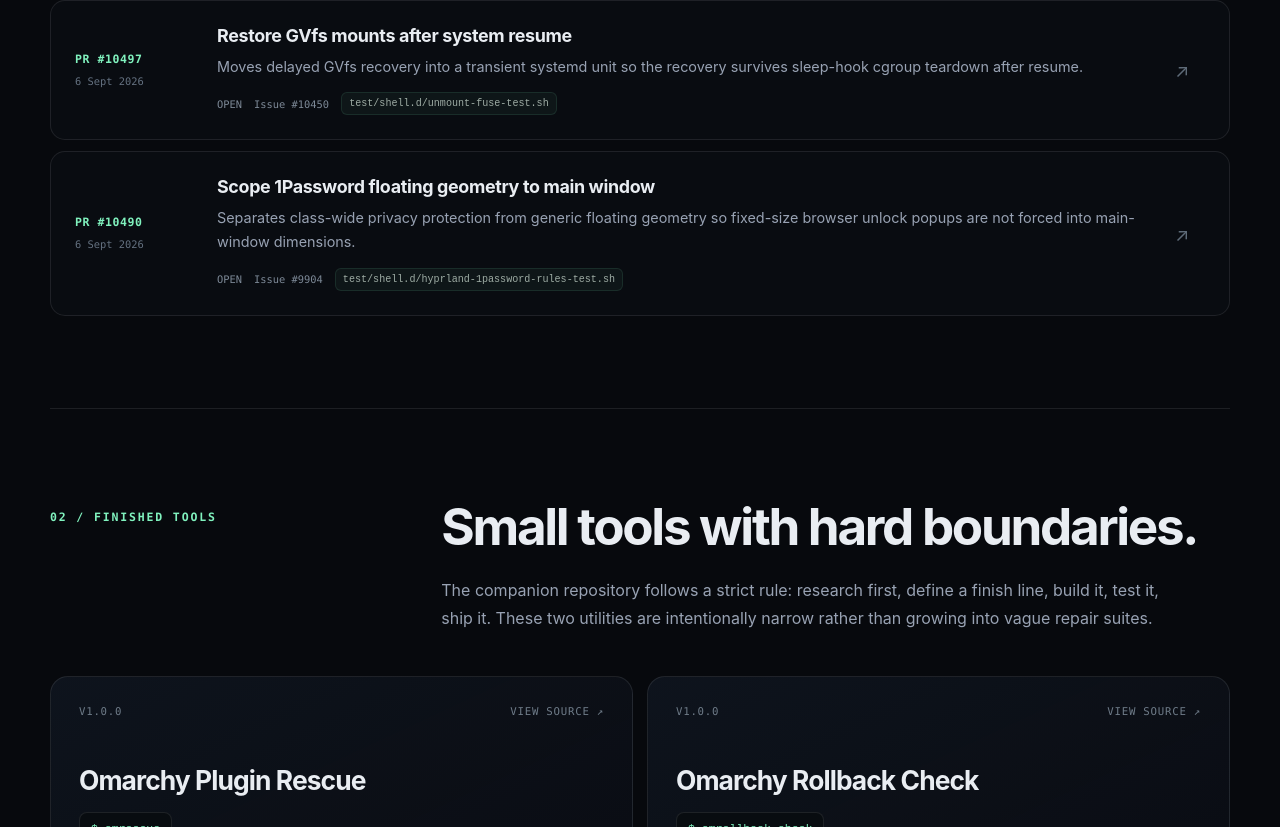
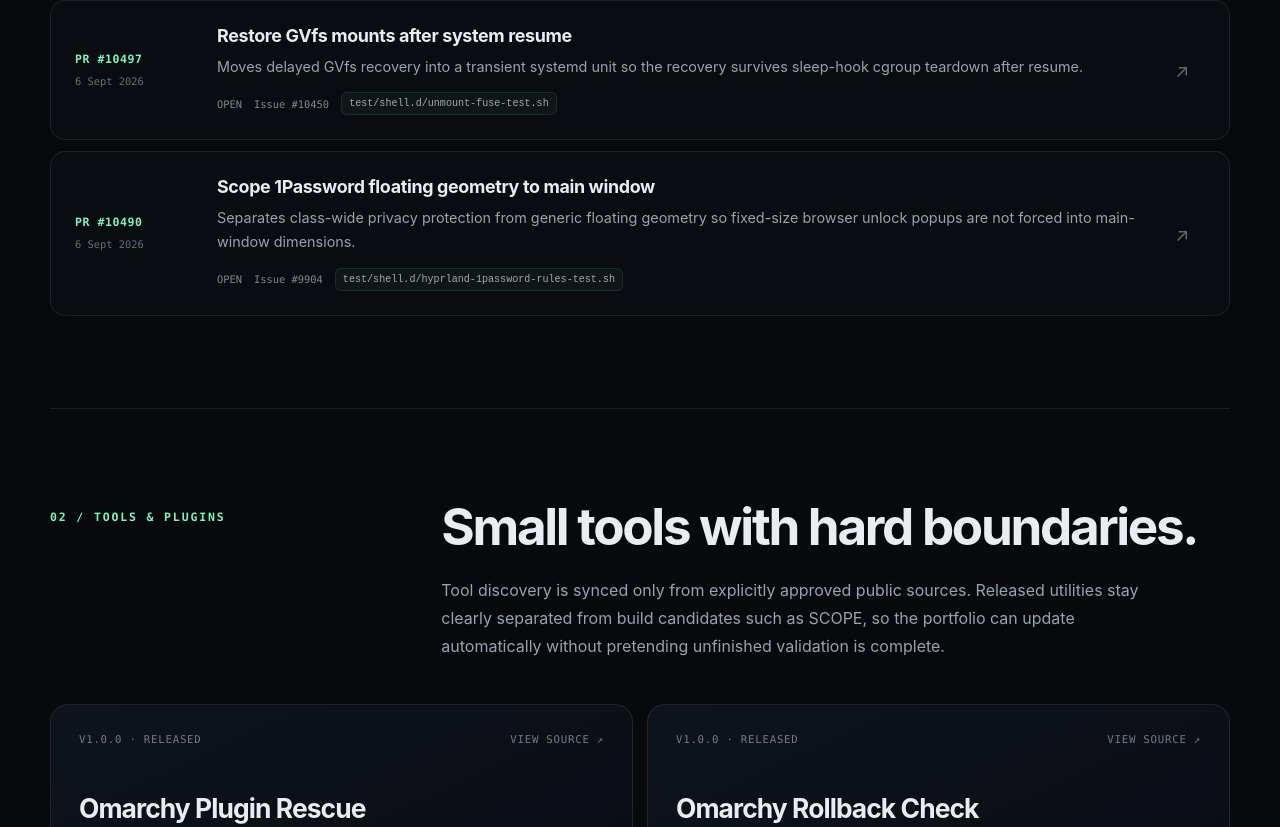
Before and after one commit to Drecullith/DrecSec, a React (Vite) app: page /projects/omarchy-contributions in a window 1280 px wide. Shown: the part 1973-2800 px from the top of the page. Built offline with nearby package versions, Linux system fonts and the light colour scheme.

Commit message:
feat: sync public Omarchy tools and plugin work

```diff
--- a/src/data/omarchy.generated.ts
+++ b/src/data/omarchy.generated.ts
@@ -1,5 +1,5 @@
-// Generated by scripts/sync-omarchy.mjs from PUBLIC GitHub PR metadata.
-// Do not place secrets or private-account data in this file.
+// Generated by scripts/sync-omarchy.mjs from PUBLIC GitHub PR/tool metadata.
+// Sources are explicitly limited; do not place secrets or private-account data in this file.
 
 export type OmarchyPullRequest = {
   number: number
@@ -12,13 +12,22 @@ export type OmarchyPullRequest = {
   test: string | null
 }
 
+export type OmarchyTool = {
+  id: string
+  name: string
+  version: string | null
+  stage: 'released' | 'build-candidate' | 'public'
+  href: string
+  sourceRepo: string
+}
+
 export const omarchyPullRequests: OmarchyPullRequest[] = [
   {
     "number": 10742,
     "title": "Warn about orphaned legacy Hyprland config",
     "state": "open",
     "createdAt": "2026-09-07T23:42:45Z",
-    "updatedAt": "2026-09-07T23:42:46Z",
+    "updatedAt": "2026-09-08T17:06:20Z",
     "href": "https://github.com/omacom/omarchy/pull/10742",
     "issue": "#6933",
     "test": "test/shell.d/upgrade-to-quattro-legacy-hypr-config-test.sh"
@@ -28,7 +37,7 @@ export const omarchyPullRequests: OmarchyPullRequest[] = [
     "title": "Fix explicit bar toggle direction",
     "state": "open",
     "createdAt": "2026-09-07T09:58:38Z",
-    "updatedAt": "2026-09-07T19:23:50Z",
+    "updatedAt": "2026-09-08T17:00:47Z",
     "href": "https://github.com/omacom/omarchy/pull/10623",
     "issue": "#10621",
     "test": null
@@ -38,7 +47,7 @@ export const omarchyPullRequests: OmarchyPullRequest[] = [
     "title": "Use Ctrl+V for clipboard image paste",
     "state": "open",
     "createdAt": "2026-09-06T19:53:56Z",
-    "updatedAt": "2026-09-06T19:53:56Z",
+    "updatedAt": "2026-09-08T17:02:31Z",
     "href": "https://github.com/omacom/omarchy/pull/10535",
     "issue": "#10526",
     "test": "test/shell.d/clipboard-file-paste-test.sh"
@@ -48,7 +57,7 @@ export const omarchyPullRequests: OmarchyPullRequest[] = [
     "title": "Drop browser codec preloads from yt-dlp host",
     "state": "open",
     "createdAt": "2026-09-06T17:07:23Z",
-    "updatedAt": "2026-09-06T22:05:09Z",
+    "updatedAt": "2026-09-08T17:01:35Z",
     "href": "https://github.com/omacom/omarchy/pull/10513",
     "issue": "#10469",
     "test": "test/shell.d/chromium-ytdlp-preload-test.sh"
@@ -58,7 +67,7 @@ export const omarchyPullRequests: OmarchyPullRequest[] = [
     "title": "Keep Bluetooth device actions on the panel adapter",
     "state": "open",
     "createdAt": "2026-09-06T16:34:07Z",
-    "updatedAt": "2026-09-06T19:40:18Z",
+    "updatedAt": "2026-09-08T17:03:35Z",
     "href": "https://github.com/omacom/omarchy/pull/10501",
     "issue": "#10479",
     "test": "test/shell.d/bluetooth-multi-adapter-test.sh"
@@ -68,7 +77,7 @@ export const omarchyPullRequests: OmarchyPullRequest[] = [
     "title": "Restore GVfs mounts after system resume",
     "state": "open",
     "createdAt": "2026-09-06T15:56:31Z",
-    "updatedAt": "2026-09-06T15:56:32Z",
+    "updatedAt": "2026-09-08T17:04:25Z",
     "href": "https://github.com/omacom/omarchy/pull/10497",
     "issue": "#10450",
     "test": "test/shell.d/unmount-fuse-test.sh"
@@ -78,9 +87,44 @@ export const omarchyPullRequests: OmarchyPullRequest[] = [
     "title": "Scope 1Password floating geometry to main window",
     "state": "open",
     "createdAt": "2026-09-06T15:23:56Z",
-    "updatedAt": "2026-09-06T15:23:57Z",
+    "updatedAt": "2026-09-08T17:05:42Z",
     "href": "https://github.com/omacom/omarchy/pull/10490",
     "issue": null,
     "test": "test/shell.d/hyprland-1password-rules-test.sh"
   }
 ]
+
+export const omarchyTools: OmarchyTool[] = [
+  {
+    "id": "contrib:plugin-rescue",
+    "name": "Omarchy Plugin Rescue",
+    "version": "v1.0.0",
+    "stage": "released",
+    "href": "https://github.com/Drecullith/Omarchy-Contributions/tree/main/tools/plugin-rescue",
+    "sourceRepo": "Drecullith/Omarchy-Contributions"
+  },
+  {
+    "id": "contrib:rollback-check",
+    "name": "Omarchy Rollback Check",
+    "version": "v1.0.0",
+    "stage": "released",
+    "href": "https://github.com/Drecullith/Omarchy-Contributions/tree/main/tools/rollback-check",
+    "sourceRepo": "Drecullith/Omarchy-Contributions"
+  },
+  {
+    "id": "contrib:migration-check",
+    "name": "Omarchy Migration Check",
+    "version": "v1.0.0",
+    "stage": "released",
+    "href": "https://github.com/Drecullith/Omarchy-Contributions/tree/main/tools/migration-check",
+    "sourceRepo": "Drecullith/Omarchy-Contributions"
+  },
+  {
+    "id": "repo:omarchy-scope",
+    "name": "SCOPE",
+    "version": "v0.1.0",
+    "stage": "build-candidate",
+    "href": "https://github.com/Drecullith/omarchy-scope",
+    "sourceRepo": "Drecullith/omarchy-scope"
+  }
+]
--- a/src/pages/OmarchyContributionsPage.tsx
+++ b/src/pages/OmarchyContributionsPage.tsx
@@ -1,6 +1,6 @@
 import { useEffect } from 'react'
 import { SectionHeading } from '../components/SectionHeading'
-import { omarchyPullRequests } from '../data/omarchy.generated'
+import { omarchyPullRequests, omarchyTools } from '../data/omarchy.generated'
 
 const details: Record<number, { summary: string; issue?: string; test?: string }> = {
   10623: {
@@ -35,24 +35,33 @@ const details: Record<number, { summary: string; issue?: string; test?: string }
   },
 }
 
-const tools = [
-  {
-    name: 'Omarchy Plugin Rescue',
-    version: 'v1.0.0',
+type ToolPresentation = {
+  description: string
+  points: string[]
+  command?: string
+}
+
+const toolDetails: Record<string, ToolPresentation> = {
+  'contrib:plugin-rescue': {
     command: 'omrescue',
     description: 'A TTY-safe recovery utility that temporarily removes only third-party shell-plugin references from shell.json, preserves unrelated configuration, and can restore the exact original file afterward.',
     points: ['No sudo or daemon', 'Atomic config replacement', 'Byte-for-byte restore snapshot', 'Never executes plugin code'],
-    href: 'https://github.com/Drecullith/Omarchy-Contributions/tree/main/tools/plugin-rescue',
   },
-  {
-    name: 'Omarchy Rollback Check',
-    version: 'v1.0.0',
+  'contrib:rollback-check': {
     command: 'omrollback-check',
     description: 'A read-only diagnostic for root/home migration-ledger drift after a root snapshot restore, with conservative CONFIRMED and POTENTIAL evidence classes.',
     points: ['Read-only by design', 'No migration replay', 'No snapshot changes', 'No network or telemetry'],
-    href: 'https://github.com/Drecullith/Omarchy-Contributions/tree/main/tools/rollback-check',
   },
-]
+  'contrib:migration-check': {
+    command: 'ommigration-check',
+    description: 'A read-only Quattro audit for legacy Hyprland .conf files that can survive the 3.x to Lua migration even though the active configuration has moved on.',
+    points: ['Read-only audit', 'No config conversion', 'No deletion or sourcing', 'Conservative result states'],
+  },
+  'repo:omarchy-scope': {
+    description: 'An Omarchy Quattro engagement HUD for ethical hackers and CTF players that keeps authorization scope, current targets, imported evidence, quarantine, and route changes visible without becoming a scanner or exploitation framework.',
+    points: ['27 automated tests', 'No root or daemon', 'No automatic scanning', 'Real Quattro validation pending'],
+  },
+}
 
 function formatDate(value: string) {
   return new Intl.DateTimeFormat('en-GB', { day: 'numeric', month: 'short', year: 'numeric', timeZone: 'UTC' }).format(new Date(value))
@@ -66,12 +75,27 @@ function effectiveTest(number: number, generated: string | null) {
   return generated ?? details[number]?.test ?? null
 }
 
+function stageLabel(stage: 'released' | 'build-candidate' | 'public') {
+  if (stage === 'build-candidate') return 'build candidate'
+  if (stage === 'released') return 'released'
+  return 'public'
+}
+
 export function OmarchyContributionsPage() {
   useEffect(() => {
     document.title = 'Omarchy Contributions — DrecSec'
   }, [])
 
   const testedFixes = omarchyPullRequests.filter((pr) => effectiveTest(pr.number, pr.test)).length
+  const tools = omarchyTools.map((tool) => {
+    const presentation = toolDetails[tool.id]
+    return {
+      ...tool,
+      command: presentation?.command ?? null,
+      description: presentation?.description ?? 'Public Omarchy work discovered from an explicitly approved source. Open the repository for the current scope, implementation, and release status.',
+      points: presentation?.points ?? ['Public source', 'Automatically discovered'],
+    }
+  })
 
   return (
     <main className="case-study">
@@ -80,7 +104,7 @@ export function OmarchyContributionsPage() {
         <span className="kicker">OPEN SOURCE / OMARCHY</span>
         <h1 id="case-title">Omarchy<br /><em>Contributions.</em></h1>
         <p className="case-lede">
-          A traceable record of small upstream fixes, regression tests, and finished utilities built around real Omarchy problems. The goal is simple: understand the failure, make the smallest defensible change, and leave evidence behind.
+          A traceable record of small upstream fixes, regression tests, and public Omarchy tools built around real problems. The goal is simple: understand the failure, make the smallest defensible change, and leave evidence behind.
         </p>
         <div className="case-actions">
           <a className="button primary" href="https://github.com/Drecullith/Omarchy-Contributions" target="_blank" rel="noreferrer">Contribution repo ↗</a>
@@ -88,7 +112,7 @@ export function OmarchyContributionsPage() {
         </div>
         <div className="case-stat-grid" aria-label="Contribution snapshot">
           <div className="case-stat"><strong>{omarchyPullRequests.length}</strong><span>upstream PRs submitted</span></div>
-          <div className="case-stat"><strong>{tools.length}</strong><span>finished public utilities</span></div>
+          <div className="case-stat"><strong>{tools.length}</strong><span>public tools & plugin projects</span></div>
           <div className="case-stat"><strong>{testedFixes}</strong><span>regression-tested fixes</span></div>
         </div>
       </section>
@@ -126,16 +150,16 @@ export function OmarchyContributionsPage() {
 
       <section className="section shell case-section">
         <SectionHeading
-          kicker="02 / Finished tools"
+          kicker="02 / Tools & plugins"
           title="Small tools with hard boundaries."
-          body="The companion repository follows a strict rule: research first, define a finish line, build it, test it, ship it. These two utilities are intentionally narrow rather than growing into vague repair suites."
+          body="Tool discovery is synced only from explicitly approved public sources. Released utilities stay clearly separated from build candidates such as SCOPE, so the portfolio can update automatically without pretending unfinished validation is complete."
         />
         <div className="case-tool-grid">
           {tools.map((tool) => (
-            <a className="case-tool-card" href={tool.href} target="_blank" rel="noreferrer" key={tool.name}>
-              <div className="case-tool-top"><span>{tool.version}</span><span>View source ↗</span></div>
+            <a className="case-tool-card" href={tool.href} target="_blank" rel="noreferrer" key={tool.id}>
+              <div className="case-tool-top"><span>{tool.version ?? 'Public'} · {stageLabel(tool.stage)}</span><span>View source ↗</span></div>
               <h3>{tool.name}</h3>
-              <code className="case-command">$ {tool.command}</code>
+              {tool.command ? <code className="case-command">$ {tool.command}</code> : null}
               <p>{tool.description}</p>
               <div className="case-tool-points">{tool.points.map((point) => <span key={point}>{point}</span>)}</div>
             </a>
```
Also changed, not shown: scripts/sync-omarchy.mjs (+118 -15 lines).
